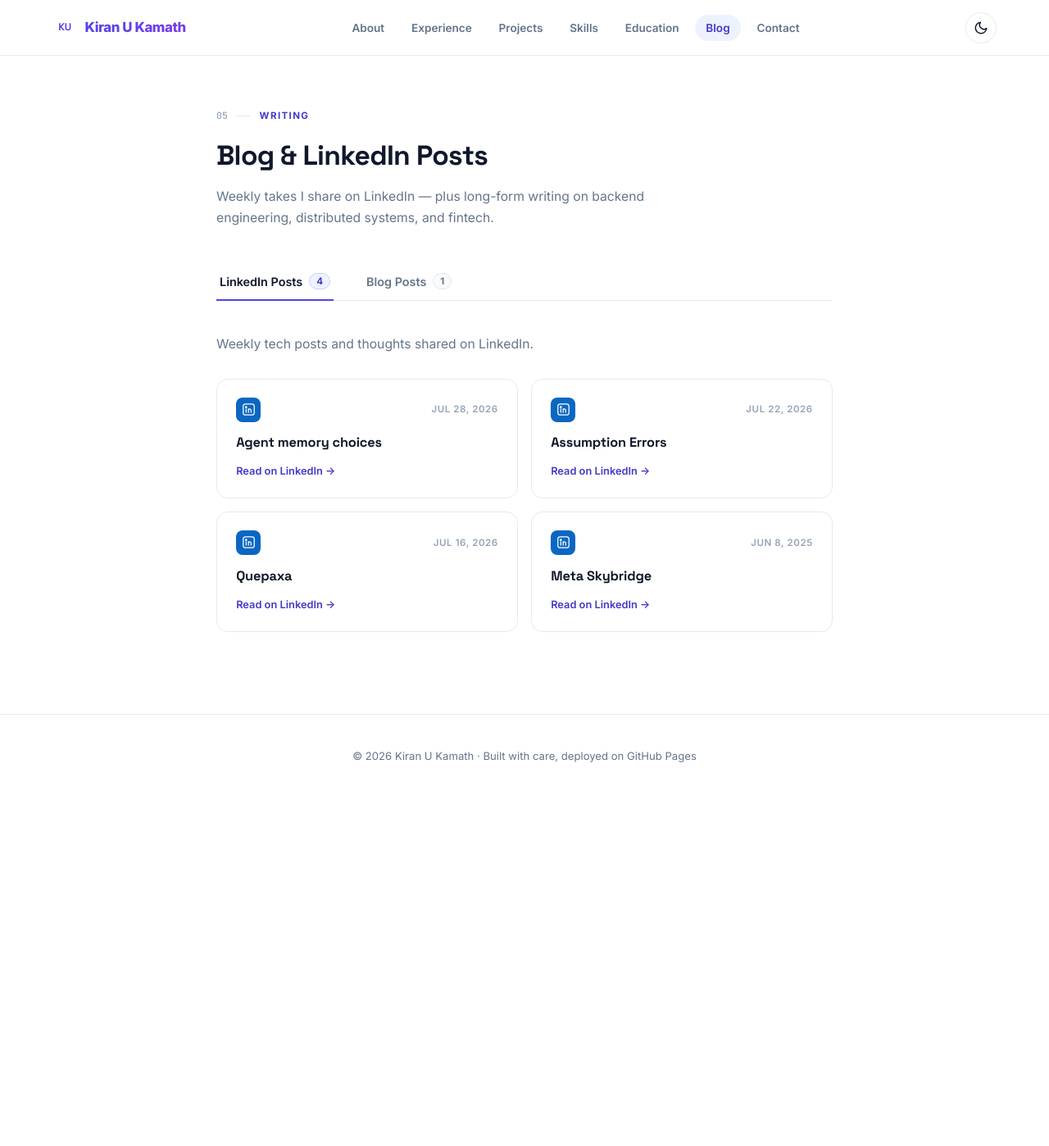
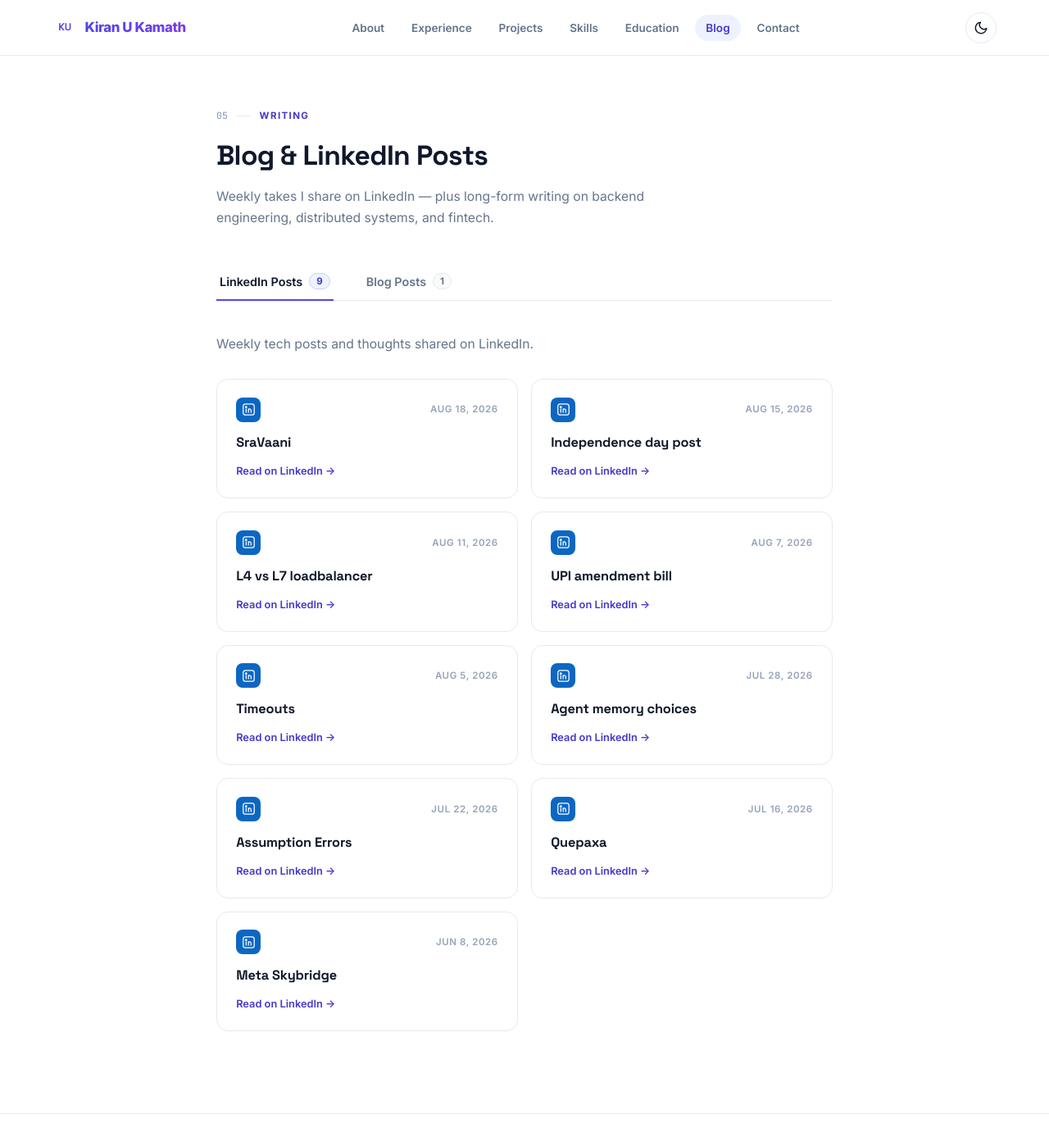
Before and after one commit to kiranukamath/kiranukamath.github.io, a Jekyll site: the page built from blog/index.html, in a window 1280 px wide and 1400 px high. Shown: the whole window at 82% size. Built offline with Jekyll 4.4.1, drawn with Linux system fonts in a browser that asks for light colours.

Commit message:
Add new LinkedIn posts and update dates

```diff
--- a/_data/linkedin_posts.yml
+++ b/_data/linkedin_posts.yml
@@ -3,6 +3,26 @@
 # - date: "YYYY-MM-DD"
 #   topic: "Post title or topic"
 #   url: "https://www.linkedin.com/feed/update/urn:li:activity:..."
+
+- date: "2026-08-18"
+  topic: "SraVaani"
+  url: "https://www.linkedin.com/posts/kiranukamath_ai-machinelearning-sravaani-activity-7495337728440619008-2Gb-?utm_source=share&utm_medium=member_desktop&rcm=ACoAACQQkUYBbc6P1L12-Aj8H8xq9dGRxakRxao"
+
+- date: "2026-08-15"
+  topic: "Independence day post"
+  url: "https://www.linkedin.com/posts/kiranukamath_independenceday-indiastack-systemdesign-activity-7494254328120180736-Nn2d?utm_source=share&utm_medium=member_desktop&rcm=ACoAACQQkUYBbc6P1L12-Aj8H8xq9dGRxakRxao"
+
+- date: "2026-08-11"
+  topic: "L4 vs L7 loadbalancer"
+  url: "https://www.linkedin.com/posts/kiranukamath_distributedsystems-systemdesign-backendengineering-activity-7493167239186051072-zpxg?utm_source=share&utm_medium=member_desktop&rcm=ACoAACQQkUYBbc6P1L12-Aj8H8xq9dGRxakRxao"
+
+- date: "2026-08-07"
+  topic: "UPI amendment bill"
+  url: "https://www.linkedin.com/posts/kiranukamath_digitalpayments-systemdesign-upi-activity-7491719866417102849-e23B?utm_source=share&utm_medium=member_desktop&rcm=ACoAACQQkUYBbc6P1L12-Aj8H8xq9dGRxakRxao"
+
+- date: "2026-08-05"
+  topic: "Timeouts"
+  url: "https://www.linkedin.com/posts/kiranukamath_distributedsystems-systemdesign-backendengineering-activity-7490632755706281984-3ctZ?utm_source=share&utm_medium=member_desktop&rcm=ACoAACQQkUYBbc6P1L12-Aj8H8xq9dGRxakRxao"
 
 - date: "2026-07-28"
   topic: "Agent memory choices"
@@ -16,6 +36,6 @@
   topic: "Quepaxa"
   url: "https://www.linkedin.com/feed/update/urn:li:activity:7483532307438612481/"
 
-- date: "2025-06-08"
+- date: "2026-06-08"
   topic: "Meta Skybridge"
   url: "https://www.linkedin.com/feed/update/urn:li:activity:7480867088874594304/"
```
